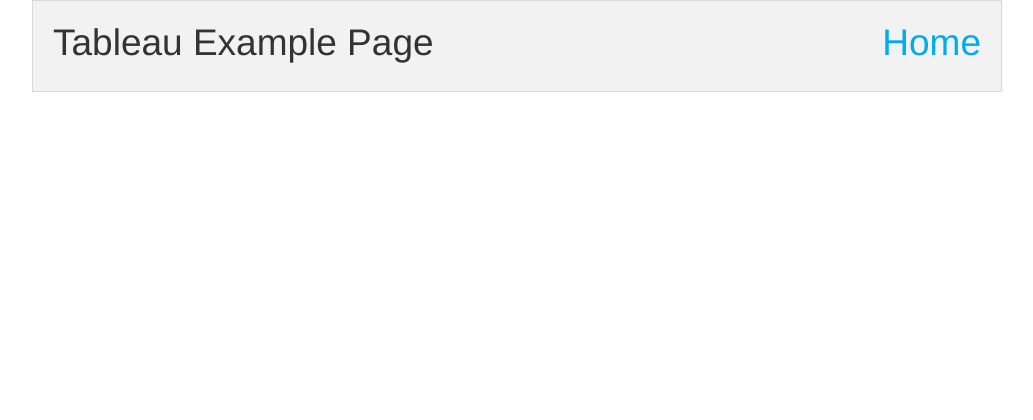
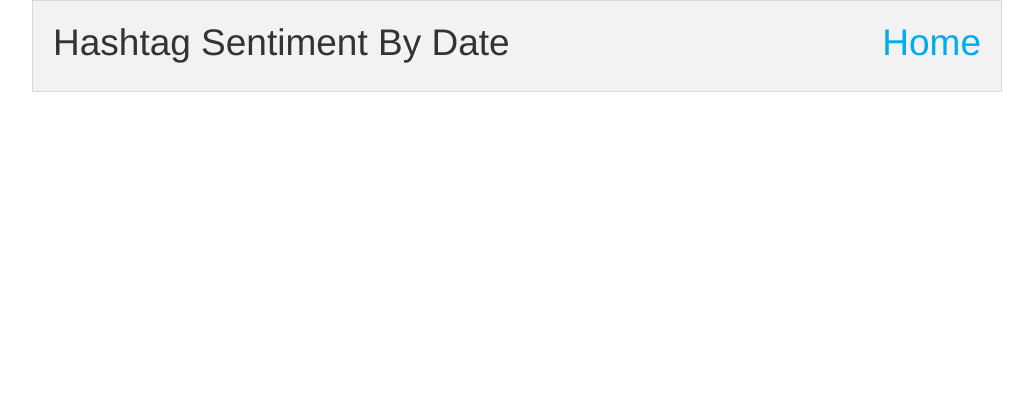
Before and after one commit to calhank/tweeview, a Python web app: template flaskApp/templates/tableau.html in a window 1280 px wide. Shown: the top 420 px of the page, without its empty margins (123-1156 px from the left). Run offline with Jinja, Linux system fonts and the light colour scheme; the template is opened without the code that fills it, so the values that code supplies are empty; some libraries are stand-ins or nearby versions.

Commit message:
Updated tableau.html to contain working dashboard. Will add more Sunday

```diff
--- a/flaskApp/templates/tableau.html
+++ b/flaskApp/templates/tableau.html
@@ -17,7 +17,7 @@
             <div class="panel">
                 <div class="row">
                     <div class="large-8 columns">
-                        <h2>Tableau Example Page</h2>
+                        <h2>Hashtag Sentiment By Date</h2>
                     </div>
                     <div class="large-4 columns">
                         <h2 style="text-align:right;"><a href="{{ url_for('renderHomepage')}}">Home</a></h2>
@@ -46,7 +46,7 @@
         <script>
         function initViz() {
             var placeholderDiv = document.getElementById("tableauViz");
-            var url = "https://public.tableau.com/views/RegionalAutomaticSizing/Obesity?:embed=y&:display_count=yes&:showTabs=y&:toolbar=no";
+            var url = "https://public.tableau.com/views/Hash_Sentiment/Hash_Sentiment?:embed=y&:display_count=yes&:showTabs=y";
             var options = {
                 width: placeholderDiv.offsetWidth,
                 height: placeholderDiv.offsetHeight,
```
